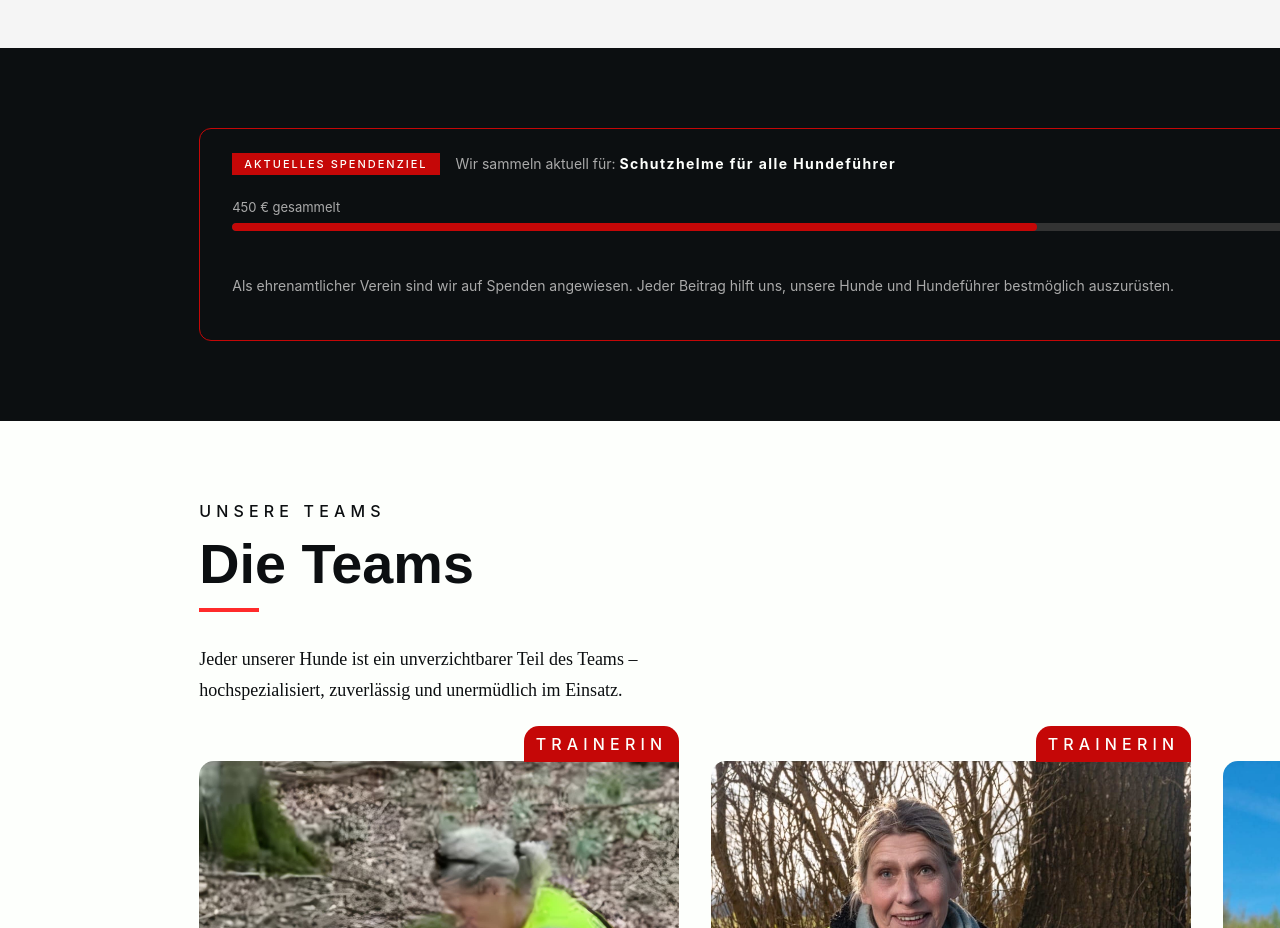
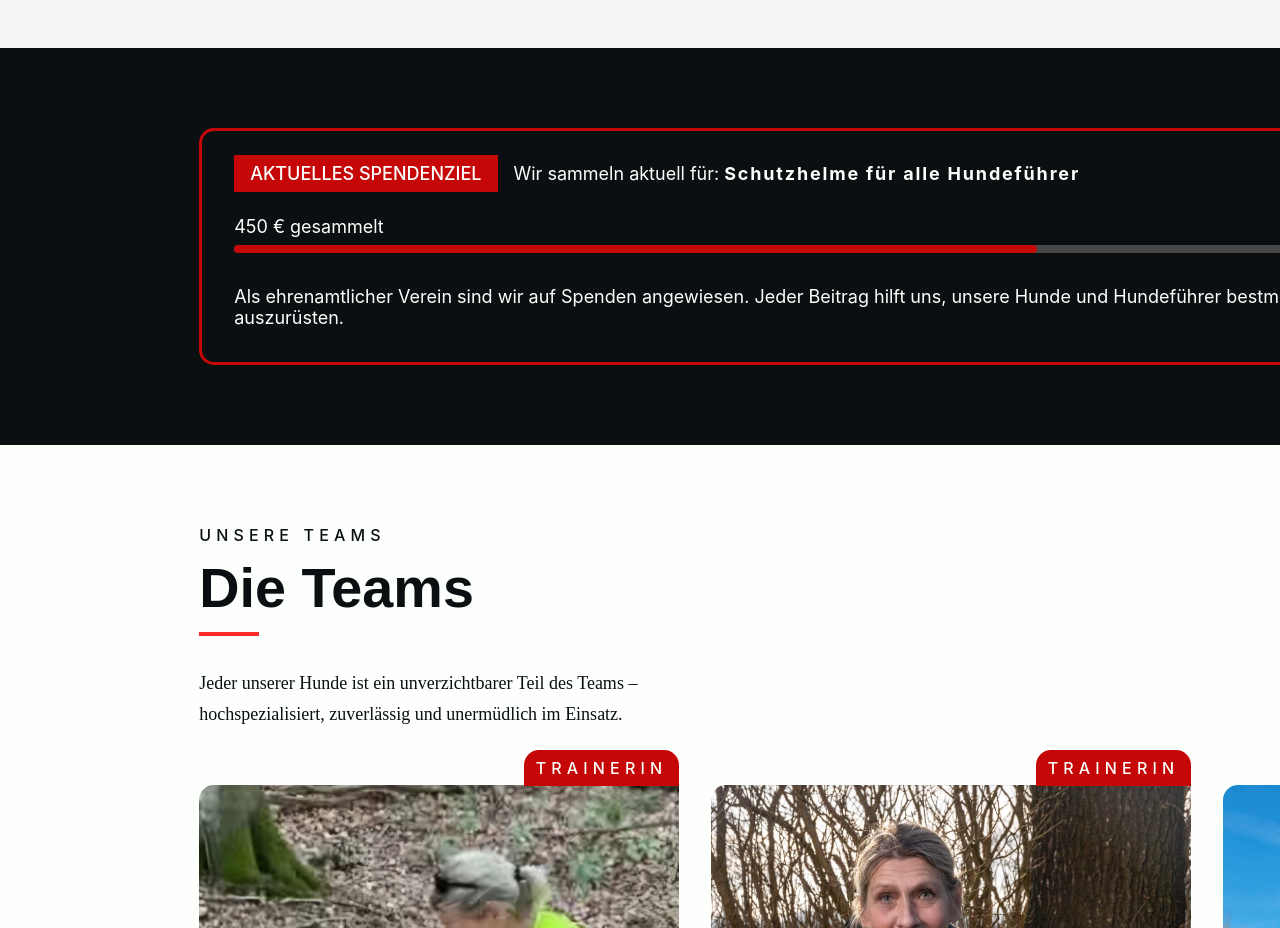
Before and after one commit to LPaulikat/lpaulikat.github.io, an Astro site: page / in a window 1280 px wide. Shown: the part 3080-4008 px from the top of the page. Built offline with nearby package versions, Linux system fonts and the light colour scheme; Astro itself is replaced by a stand-in of ours; a web font is replaced by a local one.

Commit message:
Update Donation.astro

```diff
--- a/src/components/Donation.astro
+++ b/src/components/Donation.astro
@@ -38,8 +38,8 @@ const percent = Math.round((current / target) * 100);
 
 <style>
     .donation-banner {
-        border: 1px solid var(--red-dark);
-        border-radius: 12px;
+        border: 3px solid var(--red-dark);
+        border-radius: 15px;
         padding: 1.5rem 2rem;
         display: flex;
         flex-direction: column;
@@ -54,16 +54,12 @@ const percent = Math.round((current / target) * 100);
     .badge {
         background: var(--red-dark);
         color: var(--white);
-        font-size: 11px;
-        letter-spacing: 2px;
         text-transform: uppercase;
-        padding: 4px 12px;
+        padding: 0.5rem 1rem;
         font-weight: 500;
         white-space: nowrap;
     }
     .goal-text {
-        color: #aaa;
-        font-size: 14px;
         margin: 0;
         strong {
             color: var(--white);
@@ -77,13 +73,11 @@ const percent = Math.round((current / target) * 100);
     .progress-labels {
         display: flex;
         justify-content: space-between;
-        font-size: 13px;
-        color: #aaa;
     }
     .progress-bar {
-        background: #333;
+        background: var(--dark-gray);
         border-radius: 99px;
-        height: 8px;
+        height: 0.5rem;
         overflow: hidden;
     }
     .progress-fill {
@@ -99,8 +93,6 @@ const percent = Math.round((current / target) * 100);
         flex-wrap: wrap;
     }
     .donation-text {
-        color: #aaa;
-        font-size: 14px;
         margin: 0;
         flex: 1;
         min-width: 200px;
```
